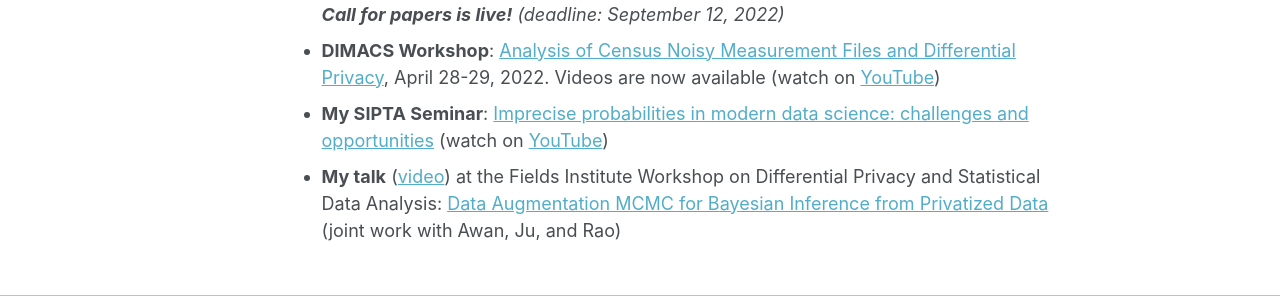
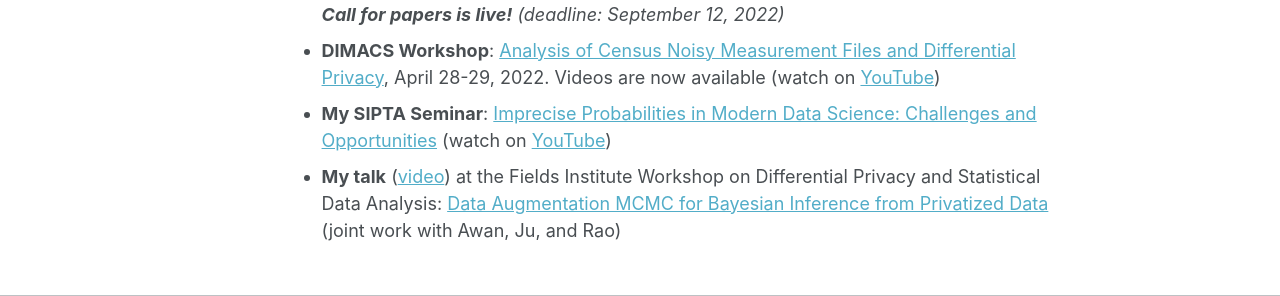
Before and after one commit to RuobinGong/RuobinGong.github.io, a Jekyll site: the page built from _pages/home.md, in a window 1280 px wide and 1149 px high. Shown: the part 698-994 px from the top of the window. Built offline with Jekyll 4.4.1, drawn with Linux system fonts in a browser that asks for light colours; some web fonts are replaced.

```diff
--- a/_pages/home.md
+++ b/_pages/home.md
@@ -19,5 +19,5 @@ I'm an Assistant Professor of Statistics at [Rutgers University](https://www.sta
 * **Harvard Data Science Review** Special Issue 2 - [Differential Privacy and the 2020 Census: Can We Make Data Both Private and Useful?](https://hdsr.mitpress.mit.edu/specialissue2) <br> _Listen to the **podcast** ([Podbean](https://hdsr.podbean.com/e/differential-privacy-for-the-2020-us-census-can-we-make-data-both-private-and-useful-part-1/)/[Apple](https://podcasts.apple.com/us/podcast/differential-privacy-for-the-2020-u-s-census-can-we/id1558728983?i=1000571597321)/[Spotify](https://open.spotify.com/episode/4A9ahGLv5r58LJX8Alxg19)) with Co-Editors Erica Groshen, Salil Vadhan and myself_
 * **NBER Workshop Series**: [Data Privacy Protection and the Conduct of Applied Research: Methods, Approaches and their Consequences](https://www.nber.org/data-privacy-protection-and-conduct-applied-research-methods-approaches-and-their-consequences), May 4-5, 2023 <br> _**Call for papers is live!** (deadline: September 12, 2022)_
 * **DIMACS Workshop**: [Analysis of Census Noisy Measurement Files and Differential Privacy](http://dimacs.rutgers.edu/events/details?eID=2038), April 28-29, 2022. Videos are now available (watch on [YouTube](https://www.youtube.com/playlist?list=PLKVCRT3MRed733-w2Lo2yvCAkac9zdIVj))
-* **My SIPTA Seminar**: [Imprecise probabilities in modern data science: challenges and opportunities](https://sipta.org/events/sipta-seminars/) (watch on [YouTube](https://www.youtube.com/watch?v=rNVWyG-0XgA))
+* **My SIPTA Seminar**: [Imprecise Probabilities in Modern Data Science: Challenges and Opportunities](https://sipta.org/events/sipta-seminars/) (watch on [YouTube](https://www.youtube.com/watch?v=rNVWyG-0XgA))
 * **My talk** ([video](http://www.fields.utoronto.ca/talks/Data-Augmentation-MCMC-Bayesian-Inference-Privatized-Data)) at the Fields Institute Workshop on Differential Privacy and Statistical Data Analysis: [Data Augmentation MCMC for Bayesian Inference from Privatized Data](https://ruobingong.github.io/publication/2022-06-01-DAMCMC) (joint work with Awan, Ju, and Rao)
```
